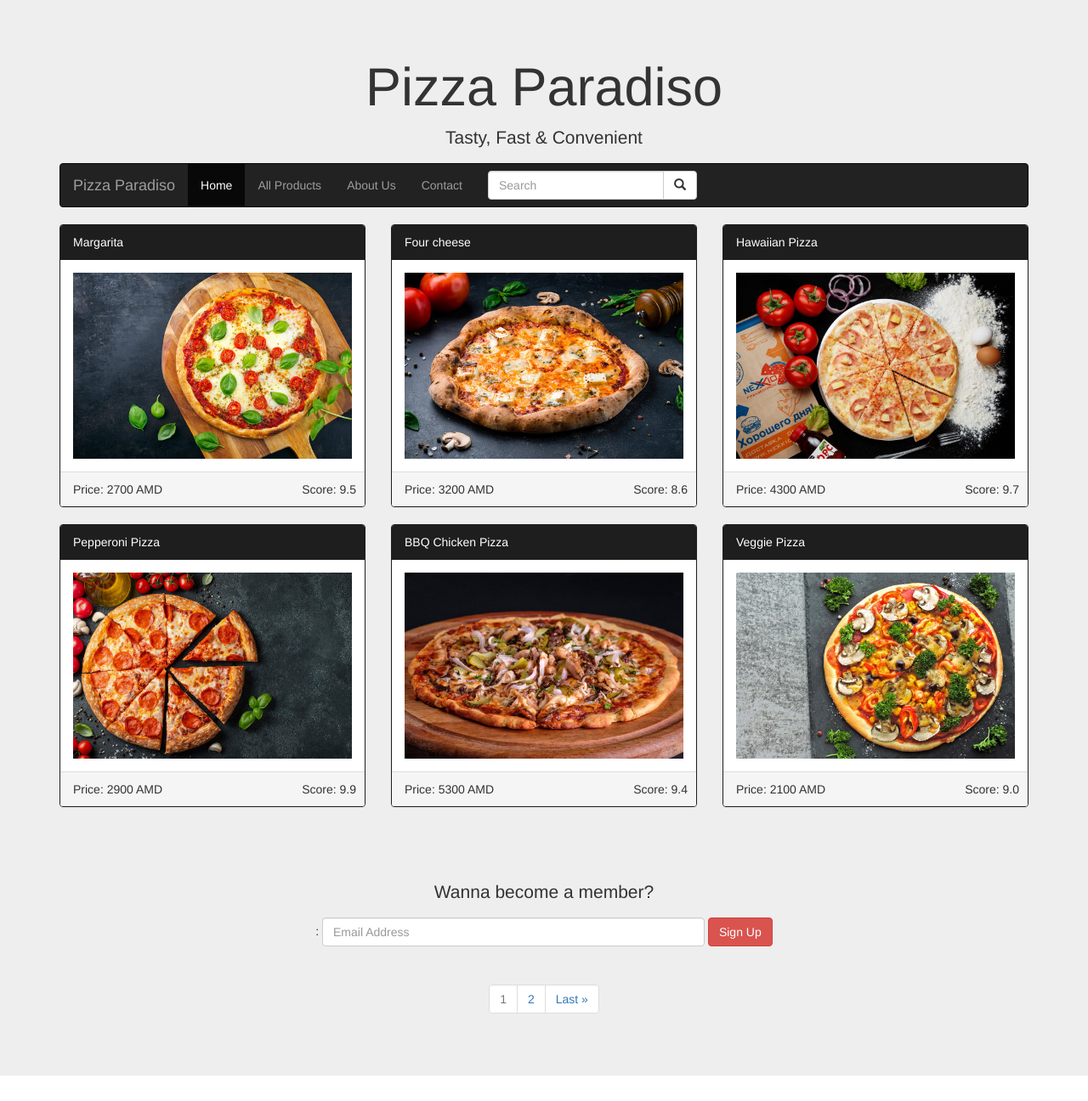
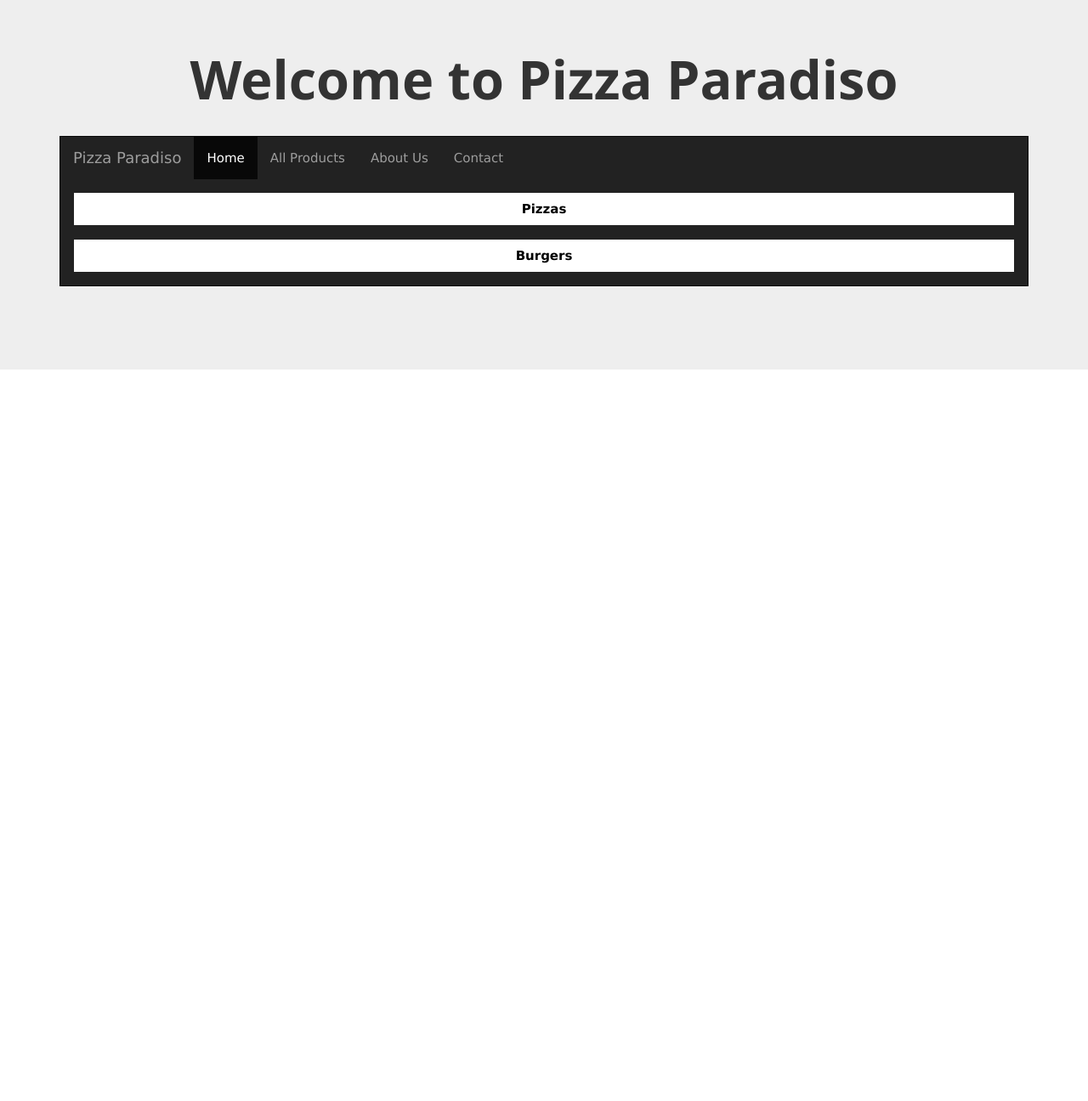
Before and after one commit to VladimirGHG/Pizzeria_website, a Django app: page / in a window 1280 px wide. Shown: the whole page at 85% size. After the commit the page ends 435 px from the top, so only its background shows below. Run offline with Django 5.2, Linux system fonts and the light colour scheme; data comes from the database, SQL or seed files in the repository; both versions use the stored data as it was after the commit; some libraries are stand-ins or nearby versions.

Commit message:
Added pagination ,search, burger model with its category

```diff
--- a/Pizzeria_website/pizzas/admin.py
+++ b/Pizzeria_website/pizzas/admin.py
@@ -1,6 +1,8 @@
 from django.contrib import admin
 
-from .models import Pizza, DoughType
+from .models import Pizza, DoughType, Burger, MeatRoast
 
 admin.site.register(Pizza)
 admin.site.register(DoughType)
+admin.site.register(Burger)
+admin.site.register(MeatRoast)
--- a/Pizzeria_website/pizzas/models.py
+++ b/Pizzeria_website/pizzas/models.py
@@ -20,3 +20,22 @@ class Pizza(models.Model):
 
     def __str__(self):
         return f"Pizza {self.name}"
+
+
+class MeatRoast(models.Model):
+    meat_roast_level = models.CharField(max_length=50)
+
+    def __str__(self):
+        return self.meat_roast_level
+
+
+class Burger(models.Model):
+    name_b = models.CharField(max_length=50)
+    price_b = models.PositiveIntegerField()
+    score_b = models.FloatField()
+    details_b = models.TextField(max_length=500)
+    category_b = models.ForeignKey('MeatRoast', null=True,
+                                   on_delete=models.PROTECT, verbose_name="Meat_Roast_Level")
+
+    def __str__(self):
+        return self.name_b
--- a/Pizzeria_website/pizzas/urls.py
+++ b/Pizzeria_website/pizzas/urls.py
@@ -1,10 +1,12 @@
 from django.urls import path
-from .views import home, pizza_detail, about_us, our_products
+from .views import home_pizzas, pizza_detail, about_us, our_products, search_pizzas, main_page
 from .models import Pizza
 
 urlpatterns = [
-    path("", home, name="home"),
+    path("", main_page, name='main_page'),
+    path("pizzas/", home_pizzas, name='home_pizzas'),
     path('about_us/', about_us, name='about_us'),
     path('our_products/', our_products, name='all_products'),
     path('pizza/<int:id>/', pizza_detail, name='pizza_detail'),
+    path('search_pizzas', search_pizzas, name='search_pizzas')
 ]
--- a/Pizzeria_website/pizzas/views.py
+++ b/Pizzeria_website/pizzas/views.py
@@ -4,18 +4,21 @@ from django.shortcuts import render, get_object_or_404
 from .models import Pizza
 
 
-def home(requests):
+def home_pizzas(requests):
     context = Pizza.objects.all()
     paginator = Paginator(context, 6)  # Show 6 pizzas per page.
 
     page_number = requests.GET.get('page')
     page_obj = paginator.get_page(page_number)
-    return render(requests, 'pizzas/home.html', {'pizzas': context, 'page_obj': page_obj})
+    return render(requests, 'pizzas/pizzas_home.html', {'pizzas': context, 'page_obj': page_obj})
 
 
 def pizza_detail(request, id):
+    pizzas = Pizza.objects.all()
     pizza = get_object_or_404(Pizza, id=id)
-    return render(request, 'pizzas/description.html', {'pizza': pizza})
+    return render(request, 'pizzas/description.html',
+                  {'pizza': pizza, 'pizzas': pizzas, 'lower_price': pizza.price - 1000,
+                   'upper_price': pizza.price + 1000})
 
 
 def about_us(request):
@@ -27,3 +30,17 @@ def our_products(request):
         'pizzas': Pizza.objects.all()
     }
     return render(request, 'pizzas/all_products.html', context)
+
+
+def search_pizzas(request):
+    if request.method == "POST":
+        searched_val = request.POST['searched_val']
+        length_of_search = len(searched_val)
+        filtered = Pizza.objects.filter(name__contains=searched_val)
+        return render(request, 'pizzas/search_pizzas.html',
+                      {'searched_val': searched_val, 'filtered': filtered, 'length_of_search': length_of_search})
+    return render(request, 'pizzas/search_pizzas.html', {})
+
+
+def main_page(request):
+    return render(request, 'pizzas/main_website_page.html', {})
--- a/Pizzeria_website/templates/pizzas/about_us_page.html
+++ b/Pizzeria_website/templates/pizzas/about_us_page.html
@@ -54,7 +54,7 @@
         </div>
         <div class="collapse navbar-collapse" id="myNavbar">
             <ul class="nav navbar-nav">
-                <li class="active"><a href="{% url 'home'%}">Home</a></li>
+                <li class="active"><a href="{% url 'main_page'%}">Home</a></li>
                 <li><a href="{% url 'all_products' %}">All Products</a></li>
             </ul>
             <ul class="nav navbar-nav navbar-right">
--- a/Pizzeria_website/templates/pizzas/all_products.html
+++ b/Pizzeria_website/templates/pizzas/all_products.html
@@ -54,7 +54,7 @@
         </div>
         <div class="collapse navbar-collapse" id="myNavbar">
             <ul class="nav navbar-nav">
-                <li class="active"><a href="{% url 'home'%}">Home</a></li>
+                <li class="active"><a href="{% url 'main_page'%}">Home</a></li>
             </ul>
             <ul class="nav navbar-nav navbar-right">
                 <li><a href="#"><span class="glyphicon glyphicon-user"></span> Your Account</a></li>
--- /dev/null
+++ b/Pizzeria_website/templates/pizzas/main_website_page.html
@@ -0,0 +1,132 @@
+<!DOCTYPE html>
+<html lang="en">
+<head>
+    <meta charset="UTF-8">
+    <title>Pizza Paradiso</title>
+    <meta charset="utf-8">
+    <meta content="width=device-width, initial-scale=1" name="viewport">
+    <link href="https://maxcdn.bootstrapcdn.com/bootstrap/3.4.1/css/bootstrap.min.css" rel="stylesheet">
+    <script src="https://ajax.googleapis.com/ajax/libs/jquery/3.7.1/jquery.min.js"></script>
+    <script src="https://maxcdn.bootstrapcdn.com/bootstrap/3.4.1/js/bootstrap.min.js"></script>
+    <meta name="viewport" content="width=device-width, initial-scale=1">
+    <link rel="stylesheet" href="https://www.w3schools.com/w3css/4/w3.css">
+    <style>
+
+        /* Remove the navbar's default rounded borders and increase the bottom margin */
+        .navbar {
+            margin-bottom: 50px;
+            border-radius: 0;
+        }
+
+        /* Remove the jumbotron's default bottom margin */
+        .jumbotron {
+            margin-bottom: 0;
+        }
+
+        /* Add a gray background color and some padding to the footer */
+        footer {
+            background-color: #eeeeee;
+            padding: 25px;
+        }
+
+        /* Custom panel primary color */
+        .panel-primary > .panel-heading {
+            background-color: #1e1e1e !important; /* Change this to black */
+            border-color: #1e1e1e !important; /* Change this to black */
+        }
+        .panel-primary {
+            border-color: #1e1e1e !important; /* Change this to black */
+        }
+
+        /* Custom CSS to align text to bottom right corner */
+        .panel-footer {
+            position: relative;
+        }
+        .panel-footer .text-right {
+            position: absolute;
+            bottom: 10px;
+            right: 10px;
+        }
+
+        /* Hover text effect */
+        .hover-container {
+            position: relative;
+            display: inline-block;
+        }
+
+        .hover-container .hover-text {
+            visibility: hidden;
+            width: 200px; /* Adjust width as needed */
+            background-color: #555;
+            color: #fff;
+            text-align: center;
+            border-radius: 5px;
+            padding: 10px;
+            position: absolute;
+            z-index: 1;
+            bottom: 125%; /* Position the text above the container */
+            left: 50%;
+            margin-left: -100px; /* Adjust to center text */
+            opacity: 0;
+            transition: opacity 0.3s;
+            white-space: nowrap; /* Prevent text from wrapping */
+        }
+
+        .hover-container:hover .hover-text {
+            visibility: visible;
+            opacity: 1;
+        }
+
+        /* Custom styling for hover effect in navbar */
+        .nav li {
+            position: relative;
+        }
+        .nav li .hover-text {
+            display: none;
+        }
+        .nav li:hover .hover-text {
+            display: block;
+            position: absolute;
+            bottom: -30px; /* Adjust based on your design */
+            left: 0;
+            background-color: #555;
+            color: #fff;
+            padding: 5px;
+            border-radius: 5px;
+        }
+    </style>
+</head>
+<body>
+
+<div class="jumbotron">
+    <div class="container text-center">
+        <h1><b>Welcome to Pizza Paradiso</b></h1>
+        <br>
+        <nav class="navbar navbar-inverse">
+            <div class="container-fluid">
+                <div class="navbar-header">
+                    <a class="navbar-brand" href="#">Pizza Paradiso</a>
+                </div>
+                <ul class="nav navbar-nav">
+                    <li class="active"><a href="/">Home</a></li>
+                    <li><a href="{% url 'all_products' %}">All Products</a></li>
+                    <li><a href="{% url 'about_us' %}">About Us</a></li>
+                    <li class="hover-container">
+                        <a href="#">Contact</a>
+                        <div class="hover-text">
+                            Phone: +374 55 00-00-00
+                        </div>
+                    </li>
+                </ul>
+            </div>
+            <div class="w3-panel">
+                <a href="{% url 'home_pizzas' %}"><button class="w3-button w3-block w3-white"><b>Pizzas</b></button></a>
+            </div>
+            <div class="w3-panel">
+                <button class="w3-button w3-block w3-white"><b>Burgers</b></button>
+            </div>
+        </nav>
+    </div>
+</div>
+</body>
+</html>
--- a/Pizzeria_website/templates/pizzas/home.html
+++ b/Pizzeria_website/templates/pizzas/pizzas_home.html
@@ -103,8 +103,8 @@
 
 <div class="jumbotron">
     <div class="container text-center">
-        <h1>Pizza Paradiso</h1>
-        <p>Tasty, Fast & Convenient</p>
+        <h1><b>Pizza Paradiso</b></h1>
+        <p><b>Tasty, Fast & Convenient</b></p>
 
 
         <nav class="navbar navbar-inverse">
@@ -113,7 +113,7 @@
                     <a class="navbar-brand" href="#">Pizza Paradiso</a>
                 </div>
                 <ul class="nav navbar-nav">
-                    <li class="active"><a href="#">Home</a></li>
+                    <li class="active"><a href="/">Home</a></li>
                     <li><a href="{% url 'all_products' %}">All Products</a></li>
                     <li><a href="{% url 'about_us' %}">About Us</a></li>
                     <li class="hover-container">
@@ -123,9 +123,10 @@
                         </div>
                     </li>
                 </ul>
-                <form class="navbar-form navbar-left" action="/action_page.php">
+                <form class="navbar-form navbar-left" method=POST action="{% url 'search_pizzas' %}">
                     <div class="input-group">
-                        <input type="text" class="form-control" placeholder="Search" name="search">
+                        {% csrf_token %}
+                        <input type="text" class="form-control" placeholder="Search Pizzas" name="searched_val">
                         <div class="input-group-btn">
                             <button class="btn btn-default" type="submit">
                                 <i class="glyphicon glyphicon-search"></i>
```
Also changed, not shown: Pizzeria_website/Pizzeria_website/settings.py (+3 -11 lines), Pizzeria_website/static/catalog/main_page.css (added, +34 -0 lines), Pizzeria_website/templates/pizzas/description.html (+32 -1 lines), Pizzeria_website/templates/pizzas/search_pizzas.html (added, +38 -0 lines), Pizzeria_website/db.sqlite3, Pizzeria_website/pizzas/migrations/0006_meatroast_burger.py (added), Pizzeria_website/templates/pizzas/burgers_home.html (added).
